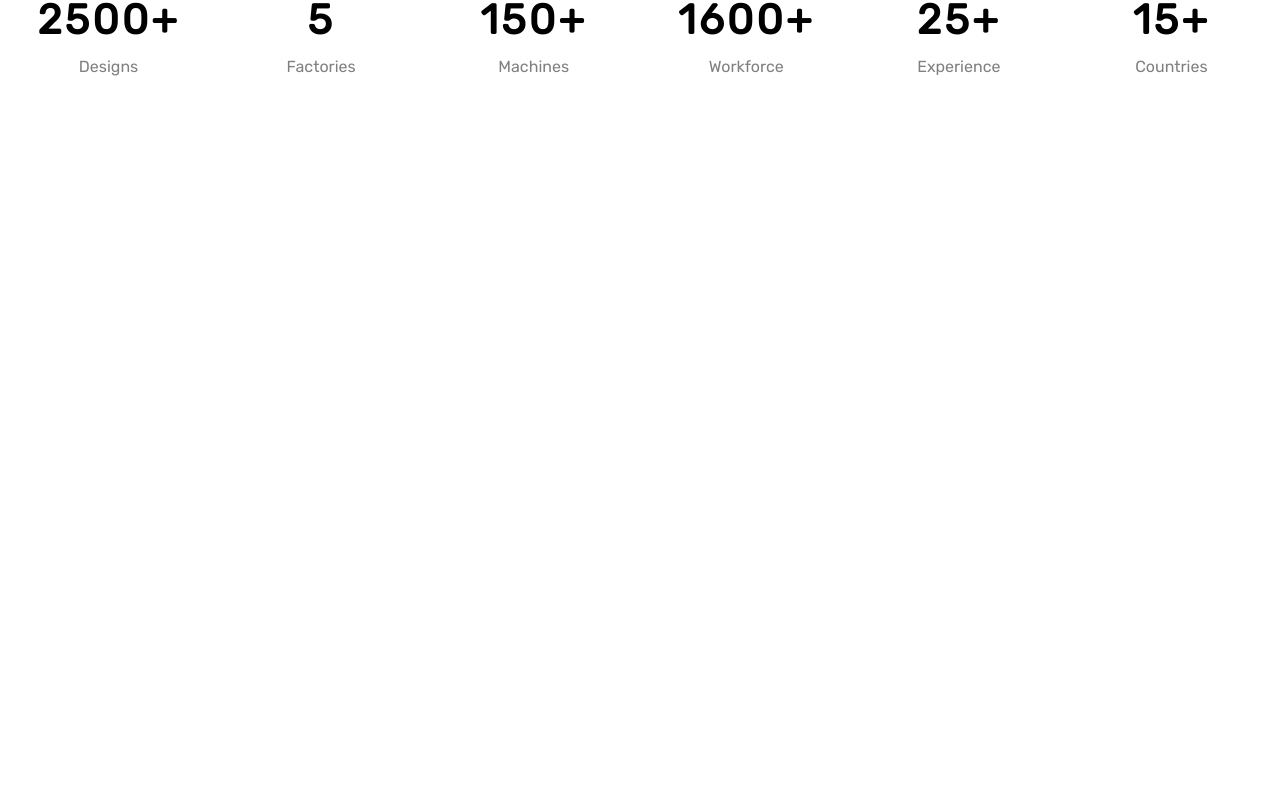
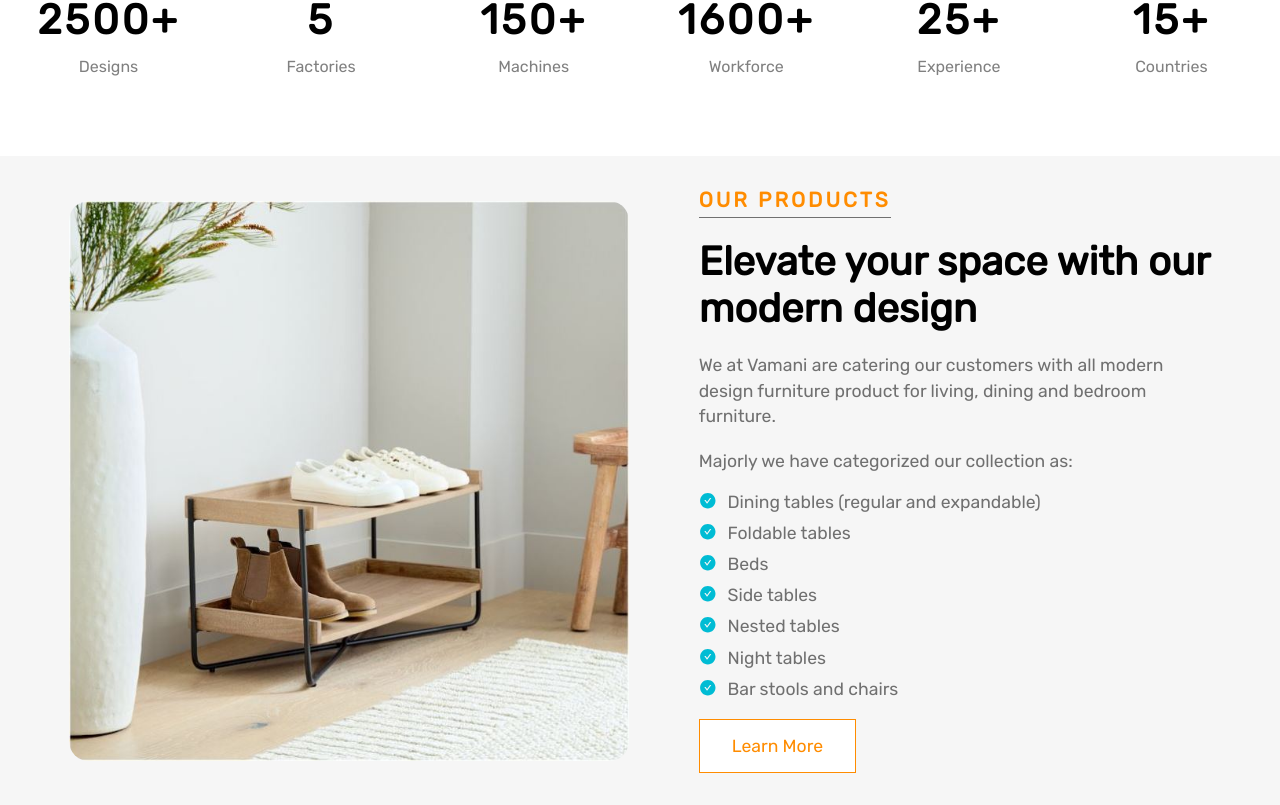
Before and after one commit to AK-Baghel/Vamani-Furniture, a React (Vite) app in the folder frontend/: page / in a window 1280 px wide. Shown: the part 1066-1871 px from the top of the page. Before the commit the page ends 1222 px from the top, so only its background shows below. Built offline with nearby package versions, Linux system fonts and the light colour scheme.

Commit message:
create cardItem and cart section

```diff
--- /dev/null
+++ b/frontend/src/components/cardItem/CardItem.jsx
@@ -0,0 +1,54 @@
+import React from 'react'
+import "./style.css"
+import Photo from "../../assets/photo1.jpg"
+import { AiFillCheckCircle } from "react-icons/ai"
+
+function CardItem() {
+    return (
+        <div className="cardItemContainer">
+            <div className="cardItemBox1">
+                <img className="cardItemImg" src={Photo} alt="" />
+            </div>
+            <div className="cardItemBox2">
+                <div className="cardItemSection1">OUR PRODUCTS</div>
+                <div className="cardItemSection2">Elevate your space with our modern design</div>
+                <div className="cardItemSection3">We at Vamani are catering our customers with all modern design furniture product for living, dining and bedroom furniture.</div>
+                <div className="cardItemSection4">Majorly we have categorized our collection as:</div>
+                <ul className="cardItemSection5">
+                    <li className="cardItemSection5List">
+                        <AiFillCheckCircle className='cardItemSection5ListIcon' />
+                        <div className="cardItemSection5ListText">Dining tables (regular and expandable)</div>
+                    </li>
+                    <li className="cardItemSection5List">
+                        <AiFillCheckCircle className='cardItemSection5ListIcon' />
+                        <div className="cardItemSection5ListText">Foldable tables</div>
+                    </li>
+                    <li className="cardItemSection5List">
+                        <AiFillCheckCircle className='cardItemSection5ListIcon' />
+                        <div className="cardItemSection5ListText">Beds</div>
+                    </li>
+                    <li className="cardItemSection5List">
+                        <AiFillCheckCircle className='cardItemSection5ListIcon' />
+                        <div className="cardItemSection5ListText">Side tables</div>
+                    </li>
+                    <li className="cardItemSection5List">
+                        <AiFillCheckCircle className='cardItemSection5ListIcon' />
+                        <div className="cardItemSection5ListText">Nested tables</div>
+                    </li>
+                    <li className="cardItemSection5List">
+                        <AiFillCheckCircle className='cardItemSection5ListIcon' />
+                        <div className="cardItemSection5ListText">Night tables</div>
+                    </li>
+                    <li className="cardItemSection5List">
+                        <AiFillCheckCircle className='cardItemSection5ListIcon' />
+                        <div className="cardItemSection5ListText">Bar stools and chairs</div>
+                    </li>
+                </ul>
+
+                <div className="cardItemSection6">Learn More</div>
+            </div>
+        </div>
+    )
+}
+
+export default CardItem
--- /dev/null
+++ b/frontend/src/components/cardItem/style.css
@@ -0,0 +1,199 @@
+.cardItemContainer {
+    width: 100vw;
+    /* height: 100vh; */
+    display: flex;
+    align-items: center;
+    justify-content: space-evenly;
+    padding: 2rem 1rem;
+    gap: 1rem;
+    background-color: #F6F6F6;
+
+}
+
+
+.cardItemBox1 {
+    display: flex;
+    justify-content: center;
+    align-items: center;
+
+}
+
+.cardItemImg {
+    border-radius: 20px;
+    width: 35rem;
+    height: 35rem;
+
+}
+
+.cardItemBox2 {
+    width: 40vw;
+    display: flex;
+    flex-direction: column;
+    gap: 1.3rem;
+}
+
+.cardItemSection1 {
+    font-size: 1.3rem;
+    text-transform: uppercase;
+    font-weight: 900;
+    letter-spacing: 3px;
+    color: darkorange;
+    padding-bottom: 5px;
+    width: fit-content;
+    border-bottom: 1px solid #707070;
+}
+
+.cardItemSection2 {
+    font-size: 2.5rem;
+    font-weight: bolder;
+}
+
+.cardItemSection3 {
+    font-size: 1.1rem;
+    color: #707070;
+    line-height: 1.6rem;
+}
+
+.cardItemSection4 {
+    font-size: 1.1rem;
+    color: #707070;
+}
+
+.cardItemSection5 {
+    color: #707070;
+    list-style: none;
+    display: flex;
+    flex-direction: column;
+    gap: 0.7rem;
+}
+
+.cardItemSection5List {
+    display: flex;
+    gap: 0.7rem;
+    font-size: 1.1rem;
+}
+
+.cardItemSection5ListIcon {
+    color: #00BCD4;
+}
+
+.cardItemSection6 {
+    color: #FF8C00;
+    width: fit-content;
+    font-size: 1.1rem;
+    padding: 1rem 2rem;
+    border: 1px solid #FF8C00;
+    cursor: pointer;
+
+    background: linear-gradient(to right, #FF8C00 50%, white 50%);
+    background-size: 200% 100%;
+    background-position: right bottom;
+    transition: all .5s ease-out;
+    cursor: pointer;
+    /* border: 1px solid yellow; */
+}
+
+.cardItemSection6:hover {
+    background-position: left bottom;
+    color: white;
+    /* border-color: black; */
+}
+
+@media (max-width:1100px) {
+
+    .cardItemImg {
+        width: 30rem;
+        height: 30rem;
+    }
+
+    .cardItemBox2 {
+        gap: 0.7rem;
+    }
+
+    .cardItemSection1 {
+        font-size: 1.1rem;
+    }
+
+    .cardItemSection2 {
+        font-size: 2rem;
+        font-weight: bolder;
+    }
+
+    .cardItemSection3 {
+        font-size: 1.1rem;
+        color: #707070;
+        line-height: 1.6rem;
+    }
+
+    .cardItemSection4 {
+        font-size: 1.1rem;
+        color: #707070;
+    }
+
+    .cardItemSection5 {
+        color: #707070;
+        list-style: none;
+        display: flex;
+        flex-direction: column;
+        gap: 0.7rem;
+    }
+}
+
+@media (max-width:900px) {
+
+    .cardItemImg {
+        width: 25rem;
+        height: 25rem;
+    }
+
+    .cardItemBox2 {
+        gap: 0.7rem;
+    }
+
+    .cardItemSection1 {
+        font-size: 1.1rem;
+    }
+
+    .cardItemSection2 {
+        font-size: 1.5rem;
+        font-weight: bolder;
+    }
+
+    .cardItemSection3 {
+        font-size: 0.9rem;
+        line-height: 1rem;
+    }
+
+    .cardItemSection4 {
+        font-size: 1rem;
+    }
+
+    .cardItemSection5List {
+        font-size: 0.9rem;
+    }
+
+    .cardItemSection6 {
+        font-size: 1rem;
+        padding: 0.6rem 1rem;
+
+    }
+}
+
+@media (max-width:700px) {
+    .cardItemContainer {
+        gap: 2rem;
+        flex-direction: column-reverse;
+    }
+
+    .cardItemBox2 {
+        width: 90vw;
+        display: flex;
+        flex-direction: column;
+        gap: 1.3rem;
+    }
+
+    .cardItemImg {
+        width: 80vw;
+    }
+
+}
--- a/frontend/src/components/home/Home.jsx
+++ b/frontend/src/components/home/Home.jsx
@@ -5,6 +5,7 @@ import { IoCall } from "react-icons/io5"
 import CounterSections from "./counterSection/CounterSection"
 
 import "./style.css"
+import CardItem from '../cardItem/CardItem'
 
 function Home() {
     return (
@@ -18,7 +19,7 @@ function Home() {
                         Our team understand how important is to “think like our clients” while making all the product related decisions to serve them well.
                     </div>
                     <div className="homeBox1Section3">
-                        <div className="homeBox1Section3Button">ABOUT US</div>
+                        <div className="homeBox1Section3Button ">ABOUT US</div>
                         <div className="homeBox1Section3Contact">
                             <div className="homeBox1Section3ContactLeft">
                                 <IoCall />
@@ -32,6 +33,8 @@ function Home() {
                 </div>
             </div>
             <CounterSections />
+            <CardItem />
+            {/* <CardItem /> */}
         </div>
     )
 }
--- a/frontend/src/components/home/counterSection/counter/style.css
+++ b/frontend/src/components/home/counterSection/counter/style.css
@@ -13,6 +13,7 @@
 .counterLogo {
     font-size: 3rem;
     color: #00BCD4;
+    /* color: rgb(214, 84, 84); */
 }
 
 .counterText {
--- a/frontend/src/components/home/counterSection/style.css
+++ b/frontend/src/components/home/counterSection/style.css
@@ -1,7 +1,7 @@
 .counterSectionContainer {
     display: flex;
     justify-content: space-evenly;
-    /* background-color: rgb(145, 94, 94); */
+    /* background-color: #F6F6F6; */
     padding-block: 4rem;
     gap: 1rem;
     flex-wrap: wrap;
--- a/frontend/src/components/home/style.css
+++ b/frontend/src/components/home/style.css
@@ -1,5 +1,5 @@
 .homeBox1 {
-    background: url('https://c4.wallpaperflare.com/wallpaper/108/140/869/digital-digital-art-artwork-fantasy-art-drawing-hd-wallpaper-preview.jpg');
+    background: url('https://png.pngtree.com/thumb_back/fh260/png-vector/20200530/ourmid/pngtree-shanghai-modern-architecture-shopping-center-building-png-image_2214281.jpg');
     height: 100vh;
     width: 100vw;
     background-position: center;
@@ -12,7 +12,7 @@
 }
 
 .homeBox1Sections {
-    background-color: rgba(0, 0, 0, 0.39);
+    background-color: rgba(0, 0, 0, 0.432);
     color: white;
     display: flex;
     justify-content: center;
@@ -34,7 +34,7 @@
 
 .homeBox1Section2 {
     /* max-width: 50rem; */
-    font-size: 1rem;
+    font-size: 1.2rem;
     text-align: center;
 }
 
@@ -67,7 +67,8 @@
     font-size: 1.5rem;
     border-radius: 50%;
     padding: 8px 8.5px 4px 8.9px;
-    border: 2px solid white;
+    border: 2px solid rgb(107, 255, 107);
+    color: rgb(107, 255, 107);
 }
 
 .homeBox1Section3ContactRight {
@@ -81,7 +82,15 @@
 .homeBox1Section3Contact {
     padding: 0.7rem;
     border-radius: 20px;
-    border: 1px solid white;
+    border: 2px solid white;
+}
+
+.homeBox1Section3ContactRightText {
+    color: rgb(133, 255, 133);
+}
+
+.homeBox1Section3ContactRightCall {
+    color: rgb(173, 255, 255);
 }
 
 @media (max-width:450px) {
```
Also changed, not shown: frontend/src/assets/photo1.jpg (added), frontend/src/assets/photo2.jpg (added).
